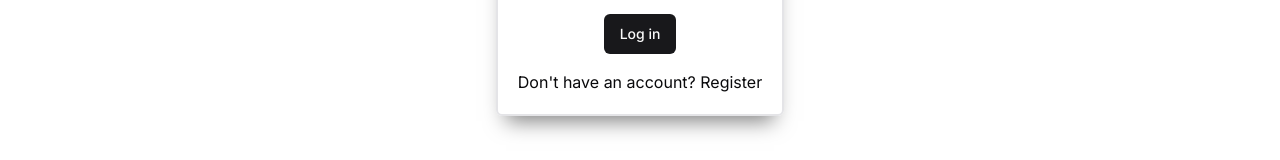
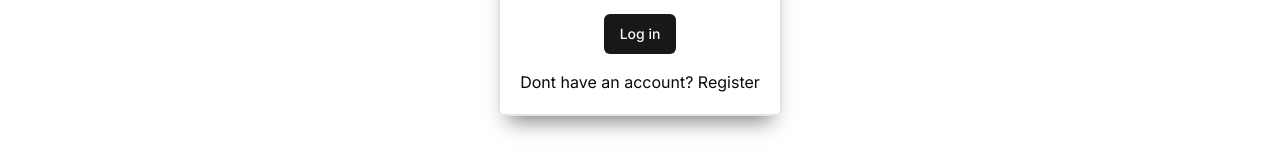
Before and after one commit to Srcyax/blog-hub, a Next.js app: page /login in a window 1280 px wide. Shown: the part 292-452 px from the top of the page. Built offline with nearby package versions, Linux system fonts and the light colour scheme.

Commit message:
Update page.tsx

```diff
--- a/src/app/(pages)/login/page.tsx
+++ b/src/app/(pages)/login/page.tsx
@@ -69,7 +69,7 @@ export default function Login() {
 					Log in
 				</Button>
 				<h1>
-					Don't have an account?{" "}
+					Dont have an account?{" "}
 					<Link className="hover:underline" href="/register">
 						Register
 					</Link>
```
